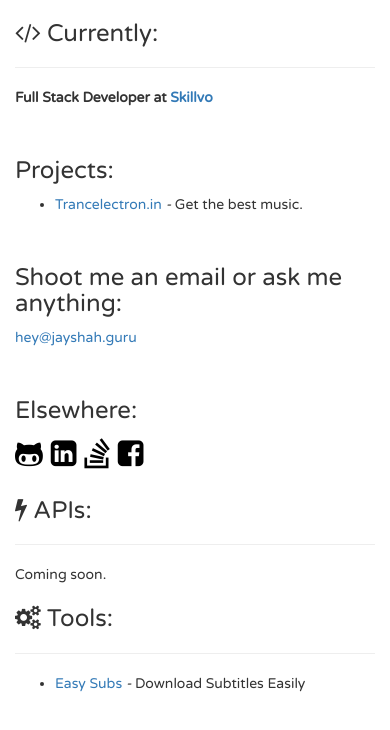
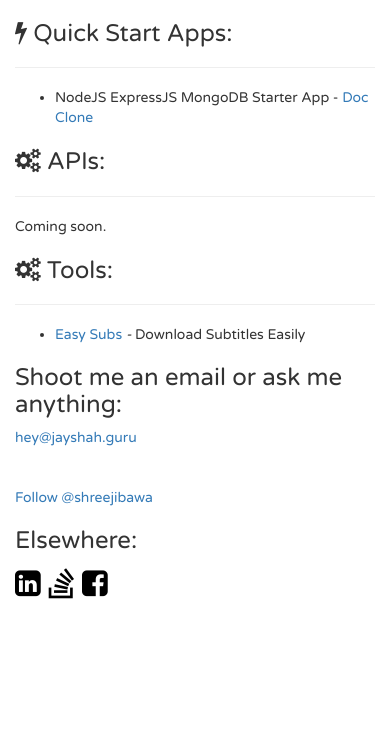
Before and after one commit to aCodeAlchemist/shreejibawa.github.io, a plain HTML site: page index.html in a window 390 px wide. Drawn offline with nearby package versions, Linux system fonts and the light colour scheme.

Commit message:
some improvements

```diff
--- a/index.html
+++ b/index.html
@@ -8,30 +8,52 @@
 	<link rel="stylesheet" type="text/css" href="https://cdnjs.cloudflare.com/ajax/libs/twitter-bootstrap/3.3.6/css/bootstrap.min.css">
 	<link rel="stylesheet" type="text/css" href="assets/css/style.css">
 	<link href='http://fonts.googleapis.com/css?family=Varela+Round' rel='stylesheet' type='text/css'>
-
+	<!-- Place this tag anywhere on your page. -->
+	<script async defer id="github-bjs" src="https://buttons.github.io/buttons.js"></script>
+	<div id="fb-root"></div>
+	<script>(function(d, s, id) {
+	  var js, fjs = d.getElementsByTagName(s)[0];
+	  if (d.getElementById(id)) return;
+	  js = d.createElement(s); js.id = id;
+	  js.src = "//connect.facebook.net/en_US/sdk.js#xfbml=1&version=v2.6&appId=235545399938246";
+	  fjs.parentNode.insertBefore(js, fjs);
+	}(document, 'script', 'facebook-jssdk'));</script>
 </head>
 
 <body>
 	<div class="container-fluid">
 		<div class="row">
 			<div class="col-md-4">
-				<h3><i class="fa fa-code" aria-hidden="true"></i> Currently:</h3>
+				<h3><i class="fa fa-bolt" aria-hidden="true"></i> Quick Start Apps:</h3>
 				<hr>
-				<div class="sqs-block-content">
-					<p><strong>Full Stack Developer at <a href="https://skillvo.com">Skillvo</a></strong></p>
-					<p>&nbsp;</p>
-					<h3>Projects:</h3>
-					<ul>
-						<li><a href="https://trancelectron.in" target="_blank">Trancelectron.in</a>&nbsp;<em>-&nbsp;</em>Get the best music.</li>
-					</ul>
-					<p>&nbsp;</p>
+				<ul>
+					<li>NodeJS ExpressJS MongoDB Starter App -
+						<a href="http://shreejibawa.github.io/node-expressjs-mongodb-quickstarter" target="_blank">Doc</a>
+						<a href="https://github.com/shreejibawa/node-expressjs-mongodb-quickstarter" target="_blank">Clone</a>
+					</li>
+				</ul>
+			</div>
+			<div class="col-md-4">
+				<h3><i class="fa fa-cogs" aria-hidden="true"></i> APIs:</h3>
+				<hr>
+				<p>Coming soon.</p>
+			</div>
+			<div class="col-md-4">
+				<h3><i class="fa fa-cogs" aria-hidden="true"></i> Tools:</h3>
+				<hr>
+				<ul>
+					<li><a href="http://tools.webmpires.net/easy-subs/">Easy Subs</a>&nbsp;<em>-&nbsp;</em>Download Subtitles Easily</li>
+				</ul>
+			</div>
+			<div class="col-md-4 col-md-offset-4">
 					<h3>Shoot me an email or ask me anything:</h3>
 					<p><a href="mailto:hey@jayshah.guru">hey@jayshah.guru</a></p>
 					<p>&nbsp;</p>
+
+					<a class="github-button" href="https://github.com/shreejibawa" data-count-href="/shreejibawa/followers" data-count-api="/users/shreejibawa#followers" data-count-aria-label="# followers on GitHub" aria-label="Follow @shreejibawa on GitHub">Follow @shreejibawa</a></p>
+					<div class="fb-follow" data-href="https://www.facebook.com/aceofblackheart" data-layout="button_count" data-show-faces="true"></div>
+
 					<h3>Elsewhere:</h3>
-					<a class="external-profile" href="https://github.com/shreejibawa" target="_blank">
-						<i class="fa fa-github-alt" aria-hidden="true"></i>
-					</a>
 					<a class="external-profile" href="http://in.linkedin.com/in/shreejibawa" target="_blank">
 						<i class="fa fa-linkedin-square" aria-hidden="true"></i>
 					</a>
@@ -41,23 +63,6 @@
 					<a class="external-profile" href="https://www.facebook.com/aceofblackheart" target="_blank">
 						<i class="fa fa-facebook-square" aria-hidden="true"></i>
 					</a>
-				</div>
-			</div>
-			<div class="col-md-4">
-				<h3><i class="fa fa-bolt" aria-hidden="true"></i> APIs:</h3>
-				<hr>
-				<div class="sqs-block-content">
-					Coming soon.
-				</div>
-			</div>
-			<div class="col-md-4">
-				<h3><i class="fa fa-cogs" aria-hidden="true"></i> Tools:</h3>
-				<hr>
-				<div class="sqs-block-content">
-					<ul>
-						<li><a href="http://tools.webmpires.net/easy-subs/">Easy Subs</a>&nbsp;<em>-&nbsp;</em>Download Subtitles Easily</li>
-					</ul>
-				</div>
 			</div>
 		</div>
 	</div>
```
Also changed, not shown: node-expressjs-mongodb-quickstarter/index.html (+1 -0 lines).
